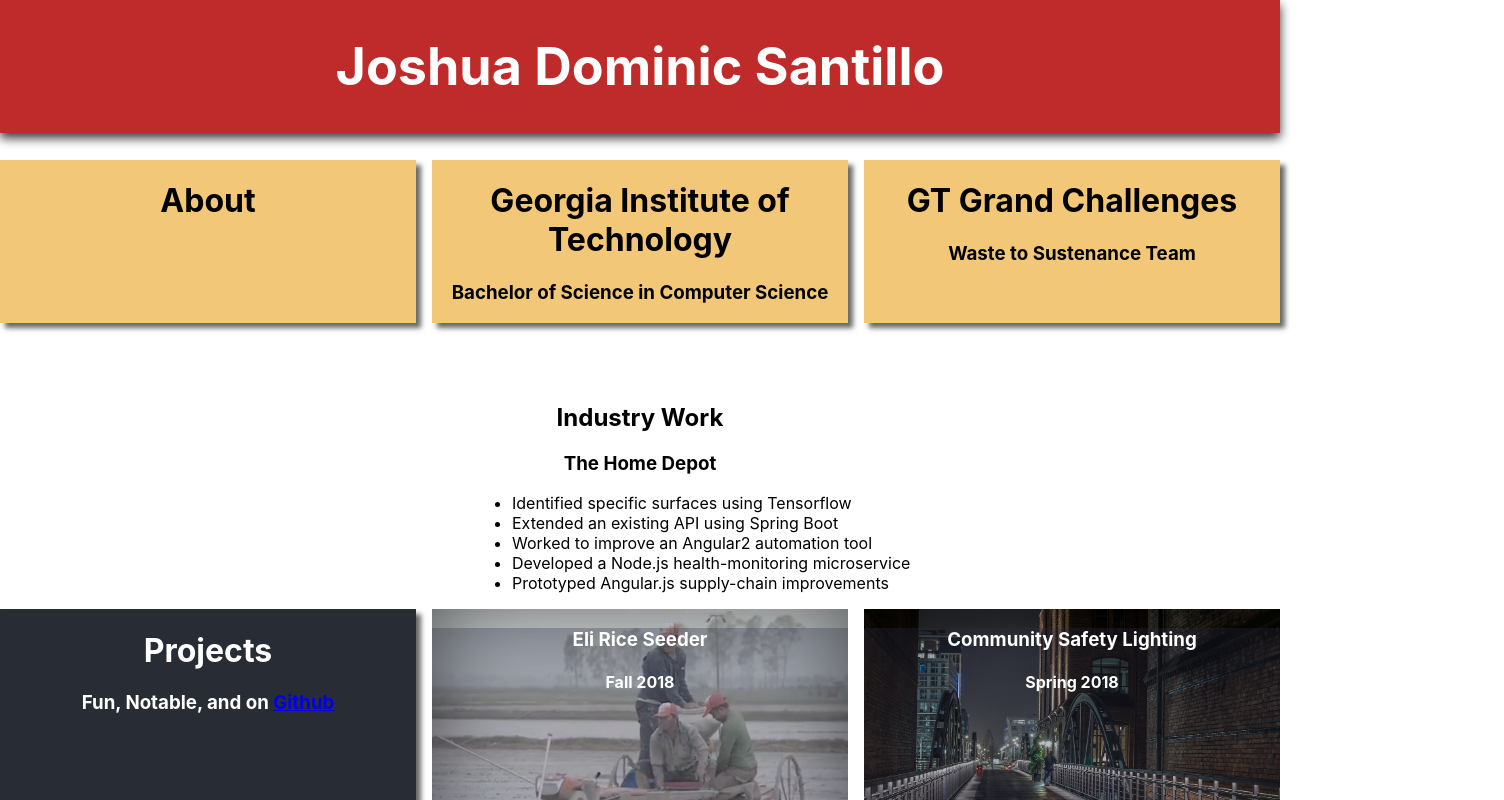
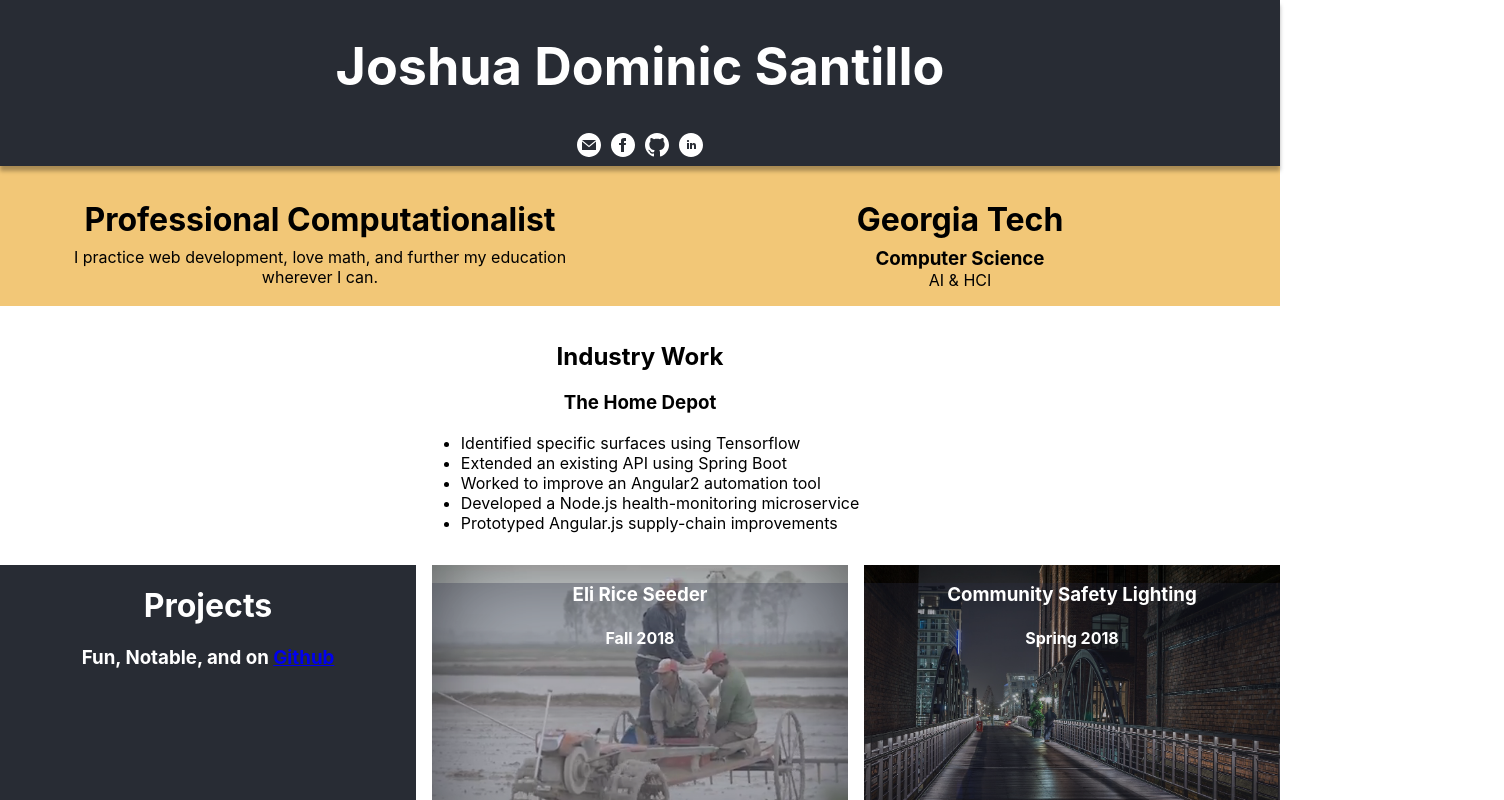
Before and after one commit to sohuja96/Portfolio, a React (Create React App) app: page / in a window 1280 px wide. Shown: the top 800 px of the page, 1504 px wide, since content can reach past the window. Built offline with nearby package versions, Linux system fonts and the light colour scheme.

Commit message:
pretty industry section, add icons

```diff
--- a/src/App.css
+++ b/src/App.css
@@ -1,16 +1,17 @@
 .App {
   text-align: center;
+}
 
-}
 
 .App-header {
   z-index: 1;
   position: fixed;
   width: 100%;
-  -moz-box-shadow:    0px 5px 10px rgba(0,0,0,.8);
-  -webkit-box-shadow: 0px 5px 10px rgba(0,0,0,.8);
-  box-shadow: 0px 5px 10px rgba(0,0,0, .8);
+  -moz-box-shadow:    0px 5px 4px rgba(0,0,0,.3);
+  -webkit-box-shadow: 0px 5px 4px rgba(0,0,0,.3);
+  box-shadow: 0px 5px 4px rgba(0,0,0, .3);
   background-color: #bf2a2a;
+  background-color: #282c34;
   min-height: 8vh;
   display: flex;
   flex-direction: column;
@@ -88,25 +89,29 @@
 .unused {
   background-color: #282c34;
   color:white;
-  -moz-box-shadow:    5px 5px 5px rgba(0,0,0, .6);
-  -webkit-box-shadow: 5px 5px 5px rgba(0,0,0, .6);
-  box-shadow: 5px 5px 5px rgba(0,0,0, .6);
 }
 
 .aboutdiv {
-  margin: 0 0 10vh 0;
-  padding: 20vh 0 0 0;
+  padding: 25vh 0 0 0;
+  width: 1fr;
   display:grid;
-  grid-template-columns: repeat(auto-fit, minmax(20em, 1fr));
-  grid-gap: 1em;
+  grid-template-columns: repeat(auto-fit, minmax(15em, 1fr));
+  grid-gap: 0em;
   color:black;
+  background-color: #f2c777;
 }
-.about {
-  background-color: #024959;
-  background-color: #f2c777;
-  -moz-box-shadow:    5px 5px 5px rgba(0,0,0, .6);
-  -webkit-box-shadow: 5px 5px 5px rgba(0,0,0, .6);
-  box-shadow: 5px 5px 5px rgba(0,0,0, .6);
+
+.about h1 {
+  width: inherit;
+  margin: 0 0 1vh 0;
+}
+.about h3 {
+  width: inherit;
+  margin: 0;
+}
+.about p {
+  padding: 0 7% 1em 7%;
+  margin: 0;
 }
 
 .textbox {
@@ -116,14 +121,20 @@
 
 .industry {
   text-align: center;
+  padding: 1em 0 2em 0;
 }
 
 .industry ul {
+  margin: 0;
   text-align: left;
-  min-width: 30em;
-  padding:0 40% 0 40%;
+  display: inline-block;
 }
 
+svg {
+  padding: 0 5px 3px 5px;
+  -webkit-filter: invert(100%);
+  filter: invert(100%);
+}
 #rice {
   background-image: url("/rice.png");
 }
--- a/src/App.js
+++ b/src/App.js
@@ -7,23 +7,26 @@
       <div className="App">
         <header className="App-header">
           <h1>Joshua Dominic Santillo</h1>
+          <div className="social">
+            <svg class="button" xmlns="http://www.w3.org/2000/svg" width="24" height="24" viewBox="0 0 24 24"><path d="M12 .02c-6.627 0-12 5.373-12 12s5.373 12 12 12 12-5.373 12-12-5.373-12-12-12zm6.99 6.98l-6.99 5.666-6.991-5.666h13.981zm.01 10h-14v-8.505l7 5.673 7-5.672v8.504z"/></svg>
+            <svg class="button" xmlns="http://www.w3.org/2000/svg" width="24" height="24" viewBox="0 0 24 24"><path d="M12 0c-6.627 0-12 5.373-12 12s5.373 12 12 12 12-5.373 12-12-5.373-12-12-12zm3 8h-1.35c-.538 0-.65.221-.65.778v1.222h2l-.209 2h-1.791v7h-3v-7h-2v-2h2v-2.308c0-1.769.931-2.692 3.029-2.692h1.971v3z"/></svg>
+            <svg class="button" xmlns="http://www.w3.org/2000/svg" width="24" height="24" viewBox="0 0 24 24"><path d="M12 0c-6.626 0-12 5.373-12 12 0 5.302 3.438 9.8 8.207 11.387.599.111.793-.261.793-.577v-2.234c-3.338.726-4.033-1.416-4.033-1.416-.546-1.387-1.333-1.756-1.333-1.756-1.089-.745.083-.729.083-.729 1.205.084 1.839 1.237 1.839 1.237 1.07 1.834 2.807 1.304 3.492.997.107-.775.418-1.305.762-1.604-2.665-.305-5.467-1.334-5.467-5.931 0-1.311.469-2.381 1.236-3.221-.124-.303-.535-1.524.117-3.176 0 0 1.008-.322 3.301 1.23.957-.266 1.983-.399 3.003-.404 1.02.005 2.047.138 3.006.404 2.291-1.552 3.297-1.23 3.297-1.23.653 1.653.242 2.874.118 3.176.77.84 1.235 1.911 1.235 3.221 0 4.609-2.807 5.624-5.479 5.921.43.372.823 1.102.823 2.222v3.293c0 .319.192.694.801.576 4.765-1.589 8.199-6.086 8.199-11.386 0-6.627-5.373-12-12-12z"/></svg>
+            <svg class="button" xmlns="http://www.w3.org/2000/svg" width="24" height="24" viewBox="0 0 24 24"><path d="M12 0c-6.627 0-12 5.373-12 12s5.373 12 12 12 12-5.373 12-12-5.373-12-12-12zm-2 16h-2v-6h2v6zm-1-6.891c-.607 0-1.1-.496-1.1-1.109 0-.612.492-1.109 1.1-1.109s1.1.497 1.1 1.109c0 .613-.493 1.109-1.1 1.109zm8 6.891h-1.998v-2.861c0-1.881-2.002-1.722-2.002 0v2.861h-2v-6h2v1.093c.872-1.616 4-1.736 4 1.548v3.359z"/></svg>
+          </div>
         </header>
         <div className="aboutdiv">
           <div className="about">
-            <h1>About</h1>
+            <h1>Professional Computationalist</h1>
+            <p>I practice web development, love math, and further my education wherever I can.</p>
           </div>
           <div className="about">
-            <h1>Georgia Institute of Technology</h1>
-            <h3>Bachelor of Science in Computer Science</h3>
+            <h1>Georgia Tech</h1>
+            <h3>Computer Science</h3>
+            <p>AI & HCI</p>
           </div>
-          <div className="about">
-            <h1>GT Grand Challenges</h1>
-            <h3>Waste to Sustenance Team</h3>
-          </div>
-
         </div>
-        <h2>Industry Work</h2>
         <div className="industry">
+          <h2>Industry Work</h2>
           <h3>The Home Depot</h3>
           <ul className="worklist">
             <li>Identified specific surfaces using Tensorflow</li>
```
